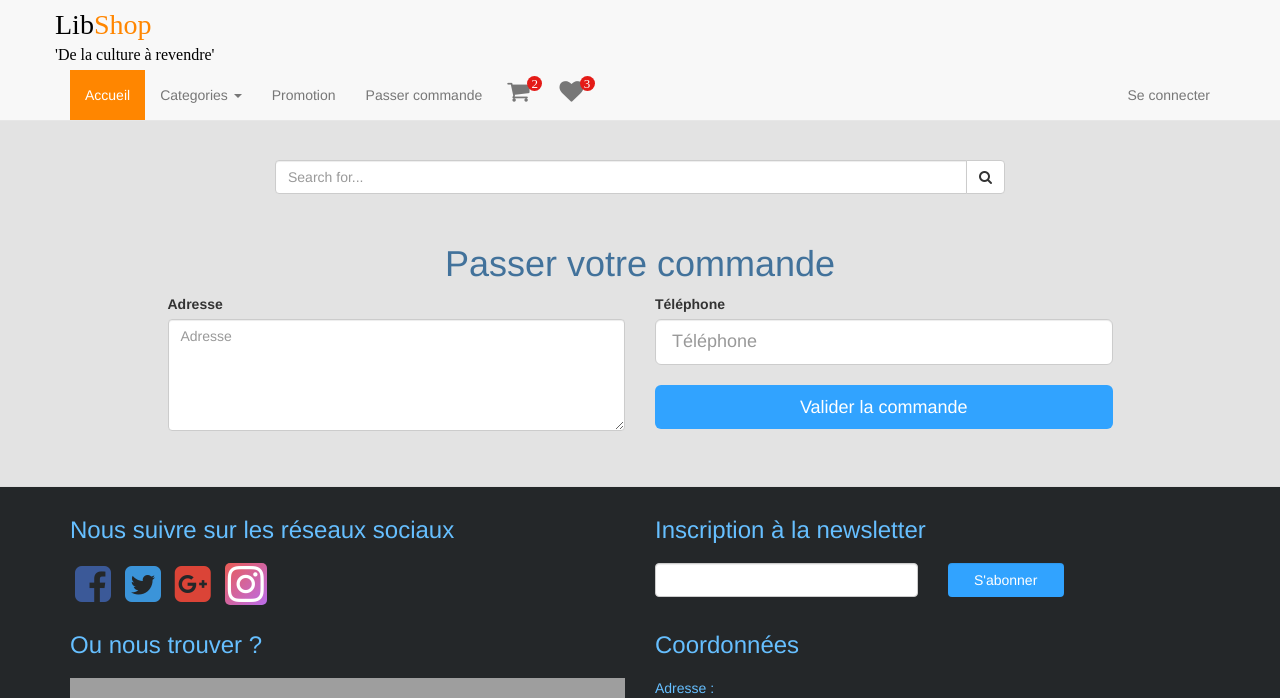
After one commit to yacine17/PFEecommerceWebSite, a PHP site: the page made by passer commande.html in a window 1280 px wide. The commit adds this page. Shown: the top 698 px of the page. Run offline with PHP 8.4, Linux system fonts and the light colour scheme; a map, chart or similar area stays blank; some libraries are stand-ins or nearby versions; grey boxes are pictures that could not be loaded.

Commit message:
ajout de la page passer commande

```diff
--- a/css/style.css
+++ b/css/style.css
@@ -399,3 +399,11 @@ a:hover{ /*for a without href*/
     color: #E41B17 !important;
 }
 /*End detail produit*/
+/*Start passer commande */
+.passer-commande{
+    margin: 20px 0 40px 0;
+}
+.passer-commande textarea{
+    height: 112px;
+}
+/*End passer commande*/
--- a/index.html
+++ b/index.html
@@ -108,7 +108,7 @@
                 </li>
                 <!--<li><a href="#">Promotion</a></li>-->
                 <li><a href="contact.html">Contact</a></li>
-                <li><a href="#">Passer commande</a></li>
+                <li><a href="passer%20commande.html">Passer commande</a></li>
                 <li><a href="panier.html" class="fa-parent"><i class="fa fa-shopping-cart"><div class="number-elements">2</div></i></a></li>
                 <li><a href="favoris.html" class="fa-parent"><i class="fa fa-heart"><div class="number-elements">3</div></i></a></li>
             </ul>
--- /dev/null
+++ b/passer commande.html
@@ -0,0 +1,238 @@
+<!DOCTYPE html>
+<html lang="en">
+<head>
+    <meta charset="UTF-8">
+    <title>Produit</title>
+    <!-- css import -->
+    <link href="css/bootstrap.css" rel="stylesheet"/>
+    <link href="css/font-awesome.min.css" rel="stylesheet"/>
+    <link href="css/style.css" rel="stylesheet"/>
+</head>
+<body>
+<div class="wrapper-container">
+    <div class="container">
+        <div class="row">
+            <div class="col-xs-10 col-xs-offset-1 col-md-6 col-md-offset-3 login-popup">
+            <span class="fa-stack fa-lg">
+                <i class="fa fa-circle-o fa-stack-2x"></i>
+                <i class="fa fa-close fa-stack-1x white"></i>
+            </span>
+                <div class="sign-in">
+                    <h2 class="h1 text-center">Se connecter</h2>
+                    <form role="form">
+                        <div class="col-md-6 col-md-offset-3">
+                            <label>Nom d'utilisateur:</label>
+                            <div class="form-group">
+                                <input type="text" class="form-control" name=username" required>
+                            </div>
+                        </div>
+                        <div class="col-md-6 col-md-offset-3">
+                            <label>Mot de passe:</label>
+                            <div class="form-group">
+                                <input type="password" class="form-control" name=motDePasse" required>
+                            </div>
+                        </div>
+                        <div class="col-md-6 col-md-offset-3">
+                            <div class="form-group">
+                                <input type="submit" class="btn btn-block" value="Se connecter">
+                            </div>
+                        </div>
+                    </form>
+                    <div class="col-md-6 col-md-offset-3 text-center">
+                        <a>Vous n'avez pas encore de compte</a>
+                    </div>
+                </div>
+                <div class="sign-up">
+                    <h2 class="h1 text-center">Créer un compte</h2>
+                    <form role="form">
+                        <div class="col-md-6 col-md-offset-3">
+                            <label>Nom d'utilisateur:</label>
+                            <div class="form-group">
+                                <input type="text" class="form-control" name=username" required>
+                            </div>
+                        </div>
+                        <div class="col-md-6 col-md-offset-3">
+                            <label>Email:</label>
+                            <div class="form-group">
+                                <input type="email" class="form-control" name=email" required>
+                            </div>
+                        </div>
+                        <div class="col-md-6 col-md-offset-3">
+                            <label>Mot de passe:</label>
+                            <div class="form-group">
+                                <input type="password" class="form-control" name=motDePasse" required>
+                                <i class="show-pass fa fa-eye fa-2x"></i>
+                            </div>
+                        </div>
+                        <div class="col-md-6 col-md-offset-3">
+                            <div class="form-group">
+                                <input type="submit" class="btn btn-block" value="S'inscrire">
+                            </div>
+                        </div>
+                    </form>
+                    <div class="col-md-6 col-md-offset-3 text-center">
+                        <a>Vous avez déjà un compte</a>
+                    </div>
+                </div>
+            </div>
+        </div>
+    </div>
+</div>
+<nav class="navbar navbar-default navbar-fixed-top ">
+    <div class="container">
+        <div class="row">
+            <a class="navbar-brand hvr-buzz-out" href="#">Lib<span>Shop</span>
+                <div class="slogon">'De la culture à revendre'</div></a>
+        </div>
+        <!-- Brand and toggle get grouped for better mobile display -->
+        <div class="navbar-header">
+            <button type="button" class="navbar-toggle collapsed" data-toggle="collapse" data-target="#ournavbar" aria-expanded="false">
+                <span class="sr-only">Toggle navigation</span>
+                <span class="icon-bar"></span>
+                <span class="icon-bar"></span>
+                <span class="icon-bar"></span>
+            </button>
+        </div>
+        <!-- Collect the nav links, forms, and other content for toggling -->
+        <div class="collapse navbar-collapse " id="ournavbar">
+            <ul class="nav navbar-nav navbar-left">
+                <li class="active"><a href="index.html">Accueil <span class="sr-only">(current)</span></a></li>
+                <li class="dropdown">
+                    <a href="#" class="dropdown-toggle" data-toggle="dropdown" role="button" aria-haspopup="true" aria-expanded="false">Categories <span class="caret"></span></a>
+                    <ul class="dropdown-menu">
+                        <li><a href="categorie.html">Papeterie</a></li>
+                        <li><a href="categorie.html">Bureautique</a></li>
+                        <li><a href="categorie.html">Informatique</a></li>
+                    </ul>
+                </li>
+                <li><a href="#">Promotion</a></li>
+                <!--<li><a href="contact.html">Contact</a></li>-->
+                <li><a href="#">Passer commande</a></li>
+                <li><a href="panier.html" class="fa-parent"><i class="fa fa-shopping-cart"><div class="number-elements">2</div></i></a></li>
+                <li><a href="favoris.html" class="fa-parent"><i class="fa fa-heart"><div class="number-elements">3</div></i></a></li>
+            </ul>
+            <ul class="nav navbar-nav navbar-right">
+                <li><a class="se-connecter">Se connecter</a></li></ul>
+        </div><!-- /.navbar-collapse -->
+        <!-- Collect the nav links, forms, and other content for toggling -->
+    </div><!-- /.container-fluid -->
+</nav>
+<!--End Navbar-->
+<!--Start Search Bar-->
+<div class="container">
+    <div class="row search-bar">
+        <div class="col-md-8 col-md-offset-2">
+            <div class="input-group">
+                <input type="text" class="form-control" placeholder="Search for..." autocomplete="on" id="searchBar">
+                <span class="input-group-btn">
+                        <button class="btn btn-default" type="button"><i class="fa fa-search"></i> </button>
+                    </span>
+            </div><!-- /input-group -->
+        </div>
+    </div>
+</div>
+<!--End Search Bar-->
+<div class="passer-commande">
+    <div class="container">
+        <h1 class="text-center">Passer votre commande</h1>
+        <div class="row">
+            <form>
+                <div class="col-sm-5 col-sm-offset-1">
+                    <div class="form-group">
+                        <label for="adresse">Adresse</label>
+                        <textarea type="text" class="form-control" id="adresse" placeholder="Adresse"></textarea>
+                    </div>
+                </div>
+                <div class="col-sm-5">
+                    <div class="form-group-lg">
+                        <label for="adresse">Téléphone</label>
+                        <input type="text" class="form-control" id="telephone" placeholder="Téléphone">
+                    </div>
+                    <br>
+                    <button type="button" class="btn btn-primary  btn-lg btn-block">Valider la commande</button>
+                </div>
+            </form>
+        </div>
+    </div>
+</div>
+
+<!--Start Footer-->
+<div class="footer">
+    <div class="panel-footer">
+        <div class="container">
+            <div class="row">
+                <div class="col-md-6">
+                    <h3>Nous suivre sur les réseaux sociaux</h3>
+                    <a href=""><i class="fa fa-facebook-square fa-3x"></i></a>
+                    <a href=""><i class="fa fa-twitter-square fa-3x"></i></a>
+                    <a href=""><i class="fa fa-google-plus-square fa-3x"></i></a>
+                    <a href=""><i class="fa fa-instagram fa-3x"></i></a>
+                </div>
+                <div class="col-md-6">
+                    <div class="newsletter">
+                        <h3>Inscription à la newsletter</h3>
+                        <form role="form">
+                            <div class="row">
+                                <div class="col-md-6">
+                                    <div class="form-group">
+                                        <input type="email" class="form-control" name="emailNewsletter" palceholder="Entrez-votre e-mail">
+                                    </div>
+                                </div>
+                                <div class="col-md-3">
+                                    <div class="form-group">
+                                        <input type="submit" class="form-control btn-primary" value="S'abonner">
+                                    </div>
+                                </div>
+                            </div>
+                        </form>
+                    </div>
+                </div>
+            </div>
+            <div class="row">
+                <div class="col-md-6">
+                    <h3>Ou nous trouver ?</h3>
+                    <div id="map">
+                    </div>
+                </div>
+                <div class="col-md-6">
+                    <h3>Coordonnées</h3>
+                    <ul class="list-unstyled">
+                        <li>Adresse :</li>
+                        <li>Tél :</li>
+                        <li>email :</li>
+                        <li>Skype :</li>
+                        <p>Ouvert du samedi au jeudi de 9h-12h et 13h30-18h</p>
+                    </ul>
+                </div>
+            </div>
+        </div>
+        <div class="copyright text-center">
+            <i class="fa fa-copyright"></i> All COPYRIGHT RESERVED 2017
+        </div>
+    </div>
+</div>
+<!--End Footer-->
+<div id="goToSearch" class="text-center">
+    <i class="fa fa-search fa-2x"></i>
+</div>
+<script src="js/jquery-2.2.4.min.js"></script>
+<script src="js/bootstrap.min.js"></script>
+<script src="js/myScript.js"></script>
+<script>
+    function initMap() {
+        var uluru = {lat: -25.363, lng: 131.044};
+        var map = new google.maps.Map(document.getElementById('map'), {
+            zoom: 4,
+            center: uluru
+        });
+        var marker = new google.maps.Marker({
+            position: uluru,
+            map: map
+        });
+    }
+</script>
+<script async defer
+        src="https://maps.googleapis.com/maps/api/js?key=YOUR_API_KEY&callback=initMap">
+</script>
+</body>
+</html>
```
